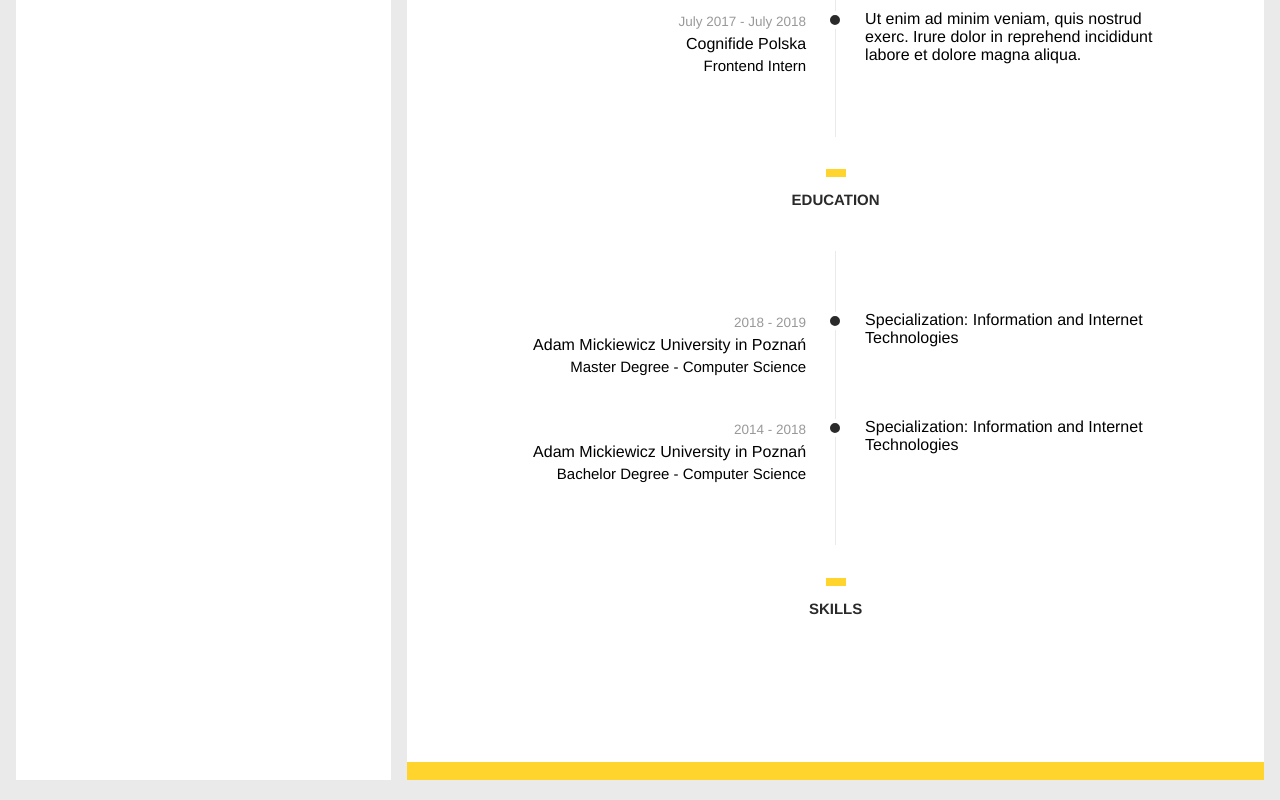
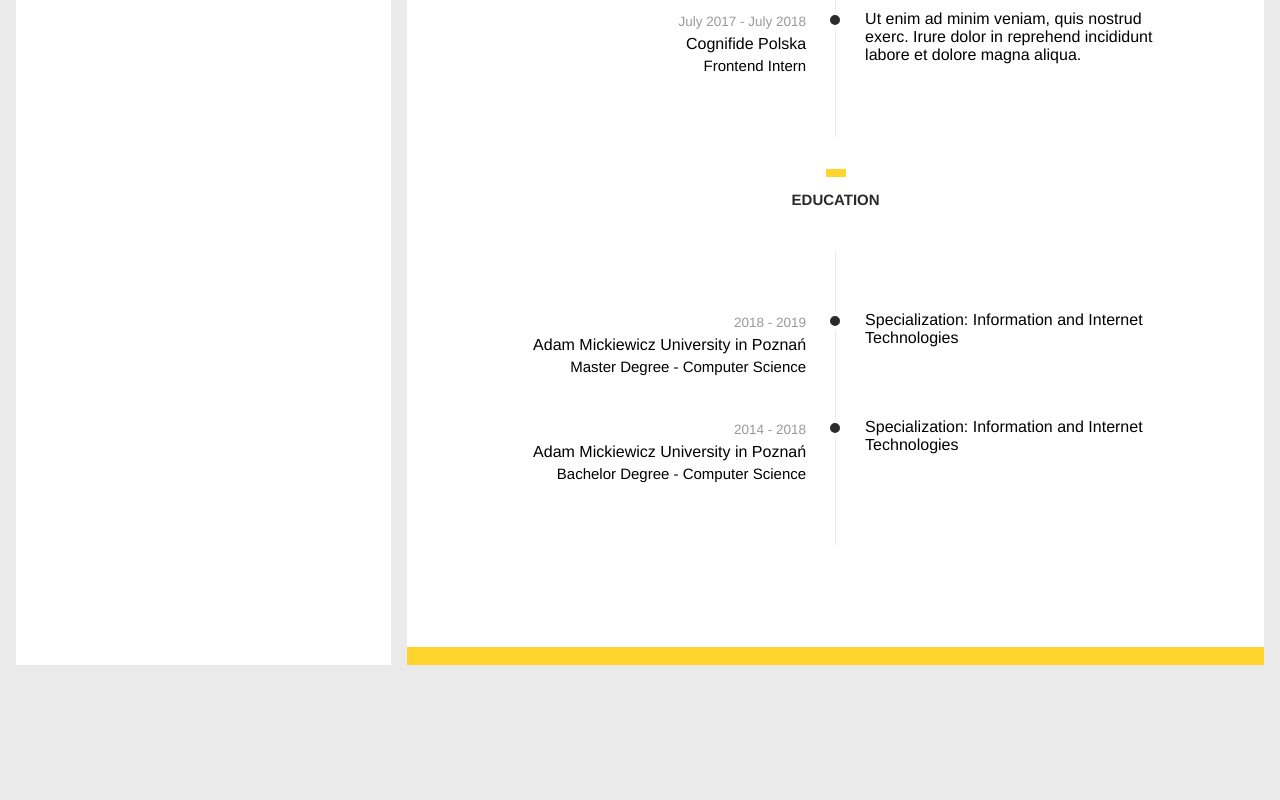
Before and after one commit to YellowFlash525/personal-resume, a React (Create React App) app: page / in a window 1280 px wide. Shown: the part 1100-1900 px from the top of the page. After the commit the page ends 1785 px from the top, so only its background shows below. Built offline with nearby package versions, Linux system fonts and the light colour scheme; the HTML template or start-up script is replaced by a standard one.

Commit message:
Remove skills section

```diff
--- a/src/components/MainContent.tsx
+++ b/src/components/MainContent.tsx
@@ -134,9 +134,6 @@ const MainContent = () => (
                 </StyledBlockListingItem>
             </StyledBlockListing>
         </StyledBlockListingContainer>
-        <StyledBlockListingContainer>
-            <StyledBlockListingTitle>Skills</StyledBlockListingTitle>
-        </StyledBlockListingContainer>
     </StyledMainContent>
 );
 
```
